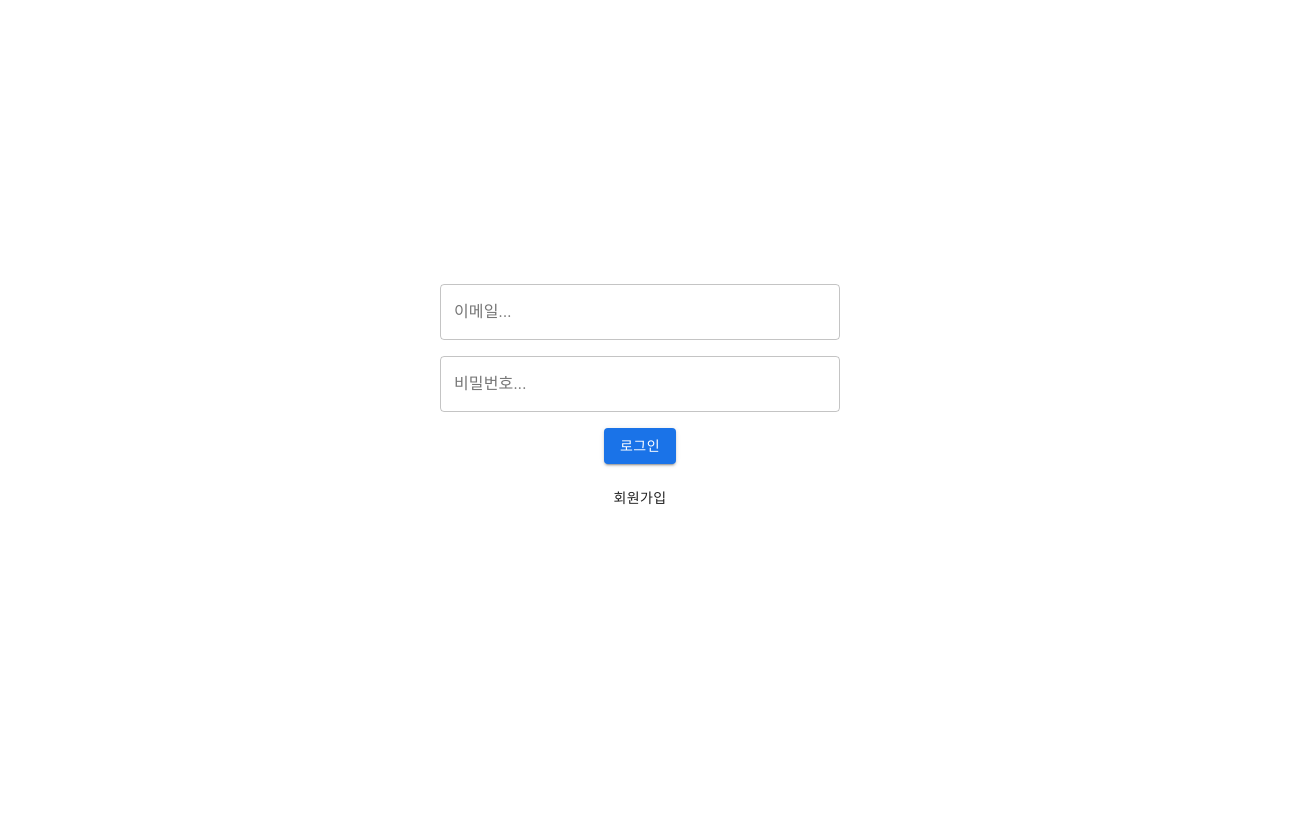
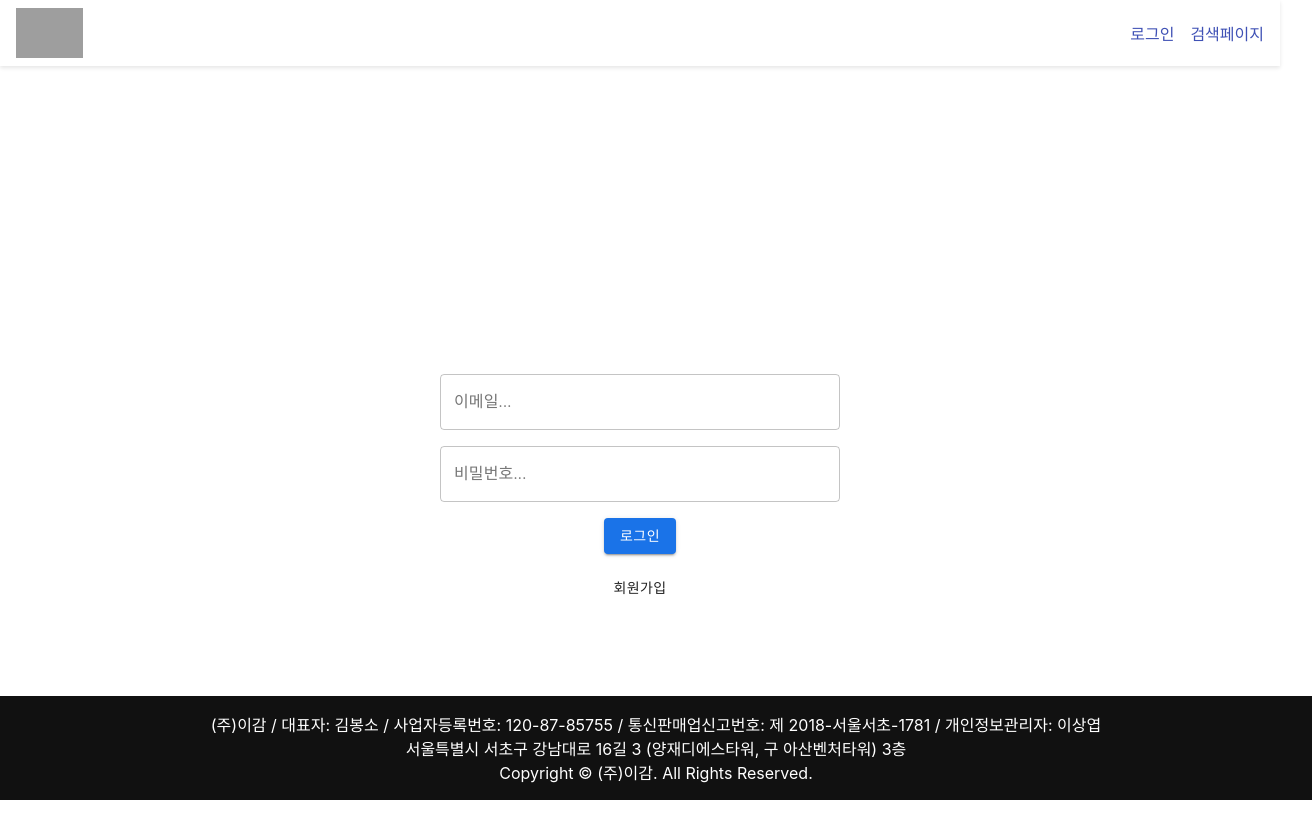
Before and after one commit to kimkevin2657/leegam, a React (Create React App) app: page / in a window 1280 px wide. Shown: the top 838 px of the page, 1312 px wide, since content can reach past the window. Before the commit the page ends 800 px from the top, so only its background shows below. Built offline with nearby package versions, Linux system fonts and the light colour scheme; grey boxes are pictures that could not be loaded.

Commit message:
modified UI

```diff
--- a/package.json
+++ b/package.json
@@ -4,6 +4,7 @@
   "private": true,
   "dependencies": {
     "@material-ui/core": "^4.12.4",
+    "@material-ui/lab": "^4.0.0-alpha.61",
     "@testing-library/jest-dom": "^5.17.0",
     "@testing-library/react": "^13.4.0",
     "@testing-library/user-event": "^13.5.0",
--- a/src/pages/LoginPage.js
+++ b/src/pages/LoginPage.js
@@ -32,12 +32,43 @@ import { TextField, Button, makeStyles } from '@material-ui/core';
 
 // Styles defined using makeStyles
 const useStyles = makeStyles((theme) => ({
+  pageContainer: {
+    display: 'flex',
+    flexDirection: 'column',
+    minHeight: '100vh', // Ensure the container fills the viewport height
+    backgroundColor: '#fff',
+  },
+  contentWrap: {
+    flex: 1, // Allows this div to grow and fill available space, pushing the footer down
+    // ... Other styling as needed
+  },
+  header: {
+    display: 'flex',
+    justifyContent: 'space-between',
+    alignItems: 'center',
+    backgroundColor: '#fff', // Changed to white
+    padding: theme.spacing(1, 2),
+    marginBottom: theme.spacing(3),
+    boxShadow: '0 2px 4px rgba(0,0,0,0.1)', // Added shadow for border effect
+  },
+  logo: {
+    height: '50px', // Adjust as needed
+  },
+  navLink: {
+    color: theme.palette.primary.main,
+    cursor: 'pointer',
+    marginRight: theme.spacing(2),
+    '&:last-child': {
+      marginRight: 0,
+    },
+  },
   loginContainer: {
     display: 'flex',
     flexDirection: 'column',
     alignItems: 'center',
     justifyContent: 'center',
-    height: '100vh',
+    // height: '100vh',
+    minHeight: '100vh', // Changed from height to minHeight
     backgroundColor: '#fff',
   },
   textField: {
@@ -56,6 +87,15 @@ const useStyles = makeStyles((theme) => ({
       backgroundColor: '#1769aa',
     },
   },
+  footer: {
+    backgroundColor: '#111111',
+    color: 'white',
+    width: '100%',
+    textAlign: 'center', // Center align text
+    padding: theme.spacing(2), // Add some padding
+    position: 'absolute',
+    bottom: 0,
+  },
 }));
 
 const LoginPage = () => {
@@ -64,10 +104,27 @@ const LoginPage = () => {
 
   const handleLogin = () => {
     // Perform login logic
+    // https://www.yigam.co.kr/img/logo_210517d.jpg
     navigate('/search');
   };
 
+  const logoClick = () => {
+    // Perform login logic
+    // https://www.yigam.co.kr/img/logo_210517d.jpg
+    navigate('/');
+  };
+
   return (
+    <div className={classes.pageContainer}>
+      <div className={classes.contentWrap}>
+        {/* Header */}
+        <div className={classes.header}>
+          <img src="https://www.yigam.co.kr/img/logo_210517d.jpg" alt="Logo" className={classes.logo} onClick={() => logoClick()}/>
+          <div>
+            <span className={classes.navLink} onClick={() => navigate('/login')}>로그인</span>
+            <span className={classes.navLink} onClick={() => navigate('/search')}>검색페이지</span>
+          </div>
+        </div>
         <div className={classes.loginContainer}>
         <TextField
           label="이메일..."
@@ -98,6 +155,13 @@ const LoginPage = () => {
           회원가입
         </Button>
       </div>
+      <div className={classes.footer}>
+        <div>(주)이감 / 대표자: 김봉소 / 사업자등록번호: 120-87-85755 / 통신판매업신고번호: 제 2018-서울서초-1781 / 개인정보관리자: 이상엽</div>
+        <div>서울특별시 서초구 강남대로 16길 3 (양재디에스타워, 구 아산벤처타워) 3층</div>
+        <div>Copyright © (주)이감. All Rights Reserved.</div>
+      </div>
+    </div>
+  </div>
   );
 };
 
--- a/src/pages/RegistrationPage.js
+++ b/src/pages/RegistrationPage.js
@@ -30,6 +30,26 @@ import { TextField, Button, makeStyles } from '@material-ui/core';
 
 // Styles defined using makeStyles
 const useStyles = makeStyles((theme) => ({
+  header: {
+    display: 'flex',
+    justifyContent: 'space-between',
+    alignItems: 'center',
+    backgroundColor: '#fff', // Changed to white
+    padding: theme.spacing(1, 2),
+    marginBottom: theme.spacing(3),
+    boxShadow: '0 2px 4px rgba(0,0,0,0.1)', // Added shadow for border effect
+  },
+  logo: {
+    height: '50px',
+  },
+  navLink: {
+    color: theme.palette.primary.main,
+    cursor: 'pointer',
+    marginRight: theme.spacing(2),
+    '&:last-child': {
+      marginRight: 0,
+    },
+  },
   registrationContainer: {
     display: 'flex',
     flexDirection: 'column',
@@ -52,6 +72,12 @@ const useStyles = makeStyles((theme) => ({
       backgroundColor: '#1769aa',
     },
   },
+  footer: {
+    backgroundColor: '#111111',
+    color: 'white',
+    textAlign: 'center',
+    padding: theme.spacing(2),
+  },
 }));
 
 const RegistrationPage = () => {
@@ -63,7 +89,21 @@ const RegistrationPage = () => {
     navigate('/search');
   };
 
+  const logoClick = () => {
+    // Perform login logic
+    // https://www.yigam.co.kr/img/logo_210517d.jpg
+    navigate('/');
+  };
+
   return (
+    <div>
+        <div className={classes.header}>
+          <img src="https://www.yigam.co.kr/img/logo_210517d.jpg" alt="Logo" className={classes.logo} onClick={() => logoClick()}/>
+          <div>
+            <span className={classes.navLink} onClick={() => navigate('/login')}>로그인</span>
+            <span className={classes.navLink} onClick={() => navigate('/search')}>검색페이지</span>
+          </div>
+        </div>
         <div className={classes.registrationContainer}>
           <TextField
             label="이메일..."
@@ -93,6 +133,13 @@ const RegistrationPage = () => {
             회원가입
           </Button>
         </div>
+        <div className={classes.footer}>
+          <div>(주)이감 / 대표자: 김봉소 / 사업자등록번호: 120-87-85755 / 통신판매업신고번호: 제 2018-서울서초-1781 / 개인정보관리자: 이상엽</div>
+          <div>서울특별시 서초구 강남대로 16길 3 (양재디에스타워, 구 아산벤처타워) 3층</div>
+          <div>Copyright © (주)이감. All Rights Reserved.</div>
+      </div>
+    </div>
+
   );
 };
 
--- a/src/pages/SearchPage.js
+++ b/src/pages/SearchPage.js
@@ -1,4 +1,6 @@
 import React, { useState } from 'react';
+import { useNavigate } from 'react-router-dom';
+import Pagination from '@material-ui/lab/Pagination';
 import {
   TextField,
   Button,
@@ -13,16 +15,82 @@ import {
   AppBar,
   Toolbar,
   Typography,
+  TablePagination
 } from '@material-ui/core';
 import { makeStyles } from '@material-ui/core/styles';
 // import MuiAlert from '@material-ui/lab/Alert';
 
 const useStyles = makeStyles((theme) => ({
+  pageContainer: {
+    display: 'flex',
+    flexDirection: 'column',
+    minHeight: '100vh',
+    backgroundColor: '#fff',
+  },
+  contentWrap: {
+    flex: 1,
+    display: 'flex',
+    flexDirection: 'column',
+    alignItems: 'center',
+    justifyContent: 'center',
+  },
+  header: {
+    display: 'flex',
+    justifyContent: 'space-between',
+    alignItems: 'center',
+    backgroundColor: '#fff',
+    padding: theme.spacing(1, 2),
+    boxShadow: '0 2px 4px rgba(0,0,0,0.1)',
+  },
+  logo: {
+    height: '50px',
+  },
+  navLink: {
+    color: theme.palette.primary.main,
+    cursor: 'pointer',
+    marginRight: theme.spacing(2),
+    '&:last-child': {
+      marginRight: 0,
+    },
+  },
+  registrationContainer: {
+    width: '100%', // Adjust as needed
+  },
+  textField: {
+    margin: theme.spacing(1),
+    width: '90%',
+    maxWidth: '400px',
+  },
+  button: {
+    margin: theme.spacing(1),
+    textTransform: 'none',
+    backgroundColor: '#1a73e8',
+    color: '#fff',
+    '&:hover': {
+      backgroundColor: '#1769aa',
+    },
+  },
+  footer: {
+    backgroundColor: '#111111',
+    color: 'white',
+    textAlign: 'center',
+    padding: theme.spacing(2),
+  },
+  // searchContainer: {
+  //   padding: theme.spacing(2),
+  //   textAlign: 'center',
+  //   backgroundColor: '#f5f5f5',
+  //   minHeight: '100vh',
+  // },
   searchContainer: {
     padding: theme.spacing(2),
     textAlign: 'center',
     backgroundColor: '#f5f5f5',
     minHeight: '100vh',
+    display: 'flex',
+    flexDirection: 'column',
+    alignItems: 'center', // Center align children horizontally
+    justifyContent: 'center', // Center align children vertically
   },
   searchBar: {
     margin: theme.spacing(2, 0),
@@ -34,12 +102,30 @@ const useStyles = makeStyles((theme) => ({
   table: {
     marginTop: theme.spacing(2),
   },
+  // inquirySection: {
+  //   marginTop: theme.spacing(2),
+  // },
+  // inquiryInput: {
+  //   width: '60%',
+  //   marginBottom: theme.spacing(2),
+  // },
   inquirySection: {
-    marginTop: theme.spacing(2),
+    width: '100%',
+    textAlign: 'center',
+    [theme.breakpoints.up('md')]: {
+      width: '60%',
+    },
+    margin: theme.spacing(2, 0),
+    display: 'flex',
+    flexDirection: 'column',
+    alignItems: 'center', // Aligns children (TextField and Button) in the center
   },
   inquiryInput: {
-    width: '100%',
+    width: '100%', // Takes full width of its parent (inquirySection)
     marginBottom: theme.spacing(2),
+    '& .MuiInputBase-input': {
+      height: '4rem', // Double the height of the input
+    },
   },
   searchForm: {
     display: 'flex',
@@ -49,6 +135,7 @@ const useStyles = makeStyles((theme) => ({
     '& > *': { // Applies to all immediate children
       margin: theme.spacing(1), // Spacing between each child
     },
+    width: "100%",
   },
   topBanner: {
     width: '100%',
@@ -66,6 +153,15 @@ const useStyles = makeStyles((theme) => ({
       paddingBottom: theme.spacing(3),  // Add padding to the bottom of the cell
     },
   },
+  tableContainer: {
+    width: '100%',
+    margin: 'auto', // Center align the table
+    [theme.breakpoints.up('md')]: {
+      width: '60%',
+    },
+    marginTop: theme.spacing(2),
+  },
+
 }));
 
 // const Alert = (props) => <MuiAlert elevation={6} variant="filled" {...props} />;
@@ -75,6 +171,16 @@ const SearchPage = () => {
   const [searchResults, setSearchResults] = useState([]);
   const [inquiry, setInquiry] = useState('');
   const [open, setOpen] = useState(false);
+  const navigate = useNavigate();
+
+  // State for current page
+  const [page, setPage] = useState(1);
+
+  // Handle change page
+  const handleChangePage = (event, newPage) => {
+    setPage(newPage);
+    // Additional logic to load data for the new page
+  };
 
   const handleSearch = (event) => {
     event.preventDefault();
@@ -102,31 +208,34 @@ const SearchPage = () => {
     // Logic for logging out the user
   };
 
+  const logoClick = () => {
+    // Perform login logic
+    // https://www.yigam.co.kr/img/logo_210517d.jpg
+    navigate('/search');
+  };
+
   return (
     <div>
-      <AppBar position="static" color="default" className={classes.topBanner}>
-        <Toolbar>
-          <Typography variant="h6" className={classes.title}>
-            로고
-          </Typography>
-          <Button color="inherit" onClick={handleLogout} className={classes.logoutButton}>
-            로그아웃
-          </Button>
-        </Toolbar>
-      </AppBar>
+        <div className={classes.header}>
+          <img src="https://www.yigam.co.kr/img/logo_210517d.jpg" alt="Logo" className={classes.logo} onClick={() => logoClick()}/>
+          <div>
+            <span className={classes.navLink} onClick={() => navigate('/login')}>로그아웃</span>
+            <span className={classes.navLink} onClick={() => navigate('/search')}>검색페이지</span>
+          </div>
+        </div>
         <div className={classes.searchContainer}>
             <form onSubmit={handleSearch} className={classes.searchForm}>
                 <TextField
                 className={classes.searchBar}
                 variant="outlined"
-                placeholder="Search..."
+                placeholder="질문을 입력해주세요..."
                 fullWidth
                 />
                 <Button type="submit" variant="contained" color="primary">
-                Search
+                검색하기
                 </Button>
             </form>
-            <TableContainer component={Paper} className={classes.table}>
+            <TableContainer component={Paper} className={classes.tableContainer}>
                 <Table aria-label="search results">
                 <TableHead>
                     <TableRow>
@@ -164,12 +273,21 @@ const SearchPage = () => {
                 </TableBody>
                 </Table>
             </TableContainer>
+            <Pagination
+              count={10} // Total number of pages
+              page={page}
+              onChange={handleChangePage}
+              color="primary"
+              showFirstButton
+              showLastButton
+            />
             <div className={classes.inquirySection}>
                 <TextField
                 className={classes.inquiryInput}
                 label="문의 입력 ..."
                 variant="outlined"
                 value={inquiry}
+                multiline
                 onChange={handleInquiryChange}
                 />
                 <Button
```
Also changed, not shown: 1 other file (tests, documents, lock files or other folders). Lines whose indentation alone changed are shown as unchanged.
